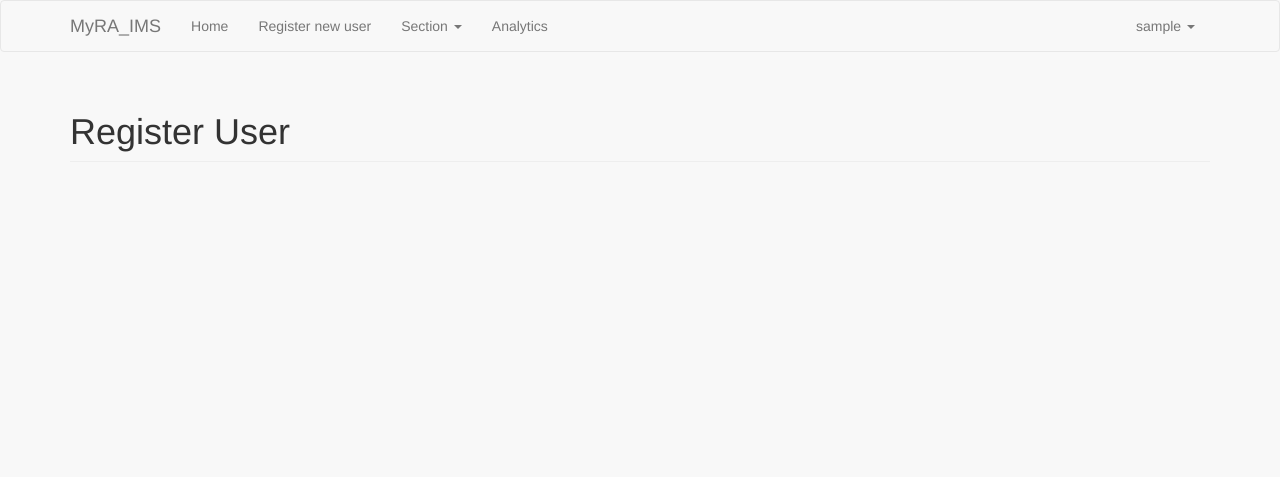
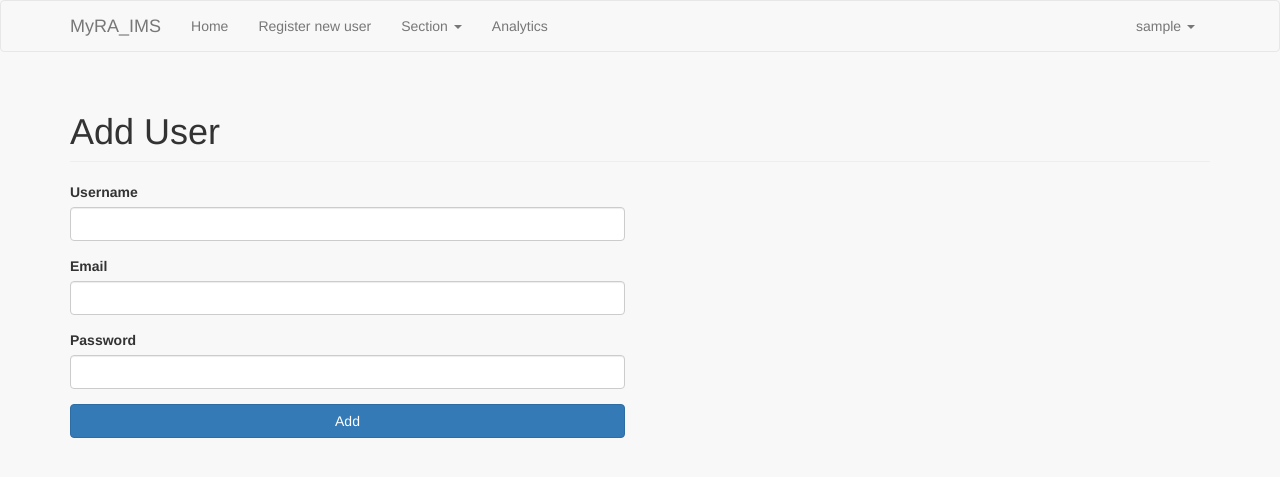
Before and after one commit to ainrz/myra_ims, a PHP site: page /register.php?source=add_user in a window 1280 px wide. Shown: the top 477 px of the page. Run offline with PHP 8.4, Linux system fonts and the light colour scheme; the visitor is signed in with stand-in values (Sample User, id 1).

Commit message:
add create, read, update, delete user feature

```diff
--- /dev/null
+++ b/includes/add_user.php
@@ -0,0 +1,87 @@
+<?php error_reporting(0); ?>
+
+<?php
+
+$message = "";
+if (isset($_POST['add'])) {
+
+	$username = $_POST['username'];
+	$email = $_POST['email'];
+	$password = $_POST['password'];
+
+	if (empty($username) || empty($email) || empty($password)) {
+
+		$message = "<p class='bg-danger'>username or email or password is empty</p>";
+	} else {
+
+		$query = "SELECT * FROM users WHERE email = '{$email}'";
+		$select_email = mysqli_query($connection, $query);
+
+		while ($row = mysqli_fetch_assoc($select_email)) {
+
+			$db_email = $row['email'];
+		}
+
+		if ($email === $db_email) {
+			$message = "<p class='bg-danger'>this email already taken</p>";
+		} else {
+
+
+			$query = "INSERT INTO users(username, email, password) ";
+			$query .= "VALUES('$username', '$email', '$password')";
+			$add_query = mysqli_query($connection, $query);
+
+			if (!$add_query) {
+				die("query failed" . mysqli_query($connection));
+			} else {
+
+				$message = "<p class='bg-danger'>user added<a href='register.php'> View user</a></p>";
+			}
+		}
+	}
+}
+
+
+
+
+
+
+
+ ?>
+
+
+
+
+
+
+
+
+
+<div class="row">
+    <div class="col-lg-12">
+        <h1 class="page-header">Add User</h1>
+    </div>
+</div>
+
+<div class="row">
+	<div class="col-lg-6">
+		<?php echo $message; ?>
+		<form action="" method="post">
+			<div class="form-group">
+				<label for="username">Username</label>
+				<input type="text" name="username" class="form-control" required>
+			</div>
+			<div class="form-group">
+				<label for="email">Email</label>
+				<input type="email" name="email" class="form-control" required>
+			</div>
+			<div class="form-group">
+				<label for="password">Password</label>
+				<input type="password" name="password" class="form-control" required>
+			</div>
+			<div class="form-group">
+				<input type="submit" name="add" class="btn btn-block btn-primary" value="Add">
+			</div>
+		</form>
+	</div>
+</div>
--- a/register.php
+++ b/register.php
@@ -5,11 +5,41 @@
 
 <div class="container">
 
-    <div class="row">
-        <div class="col-lg-12">
-            <h1 class="page-header">Register User</h1>
-        </div>
-    </div>
+
+
+	<?php
+
+	if(isset($_GET['source'])){
+
+    	$source = $_GET['source'];
+
+	}else{
+
+	    $source ='';
+	}
+	switch($source){
+	        case 'add_user';
+	        include "includes/add_user.php";
+	        break;
+
+	        case 'edit_user';
+	        include "includes/edit_user.php";
+	        break;
+
+	        case '200';
+	        echo 'nice 200';
+
+	    default:
+	        include "includes/view_all_users.php";
+	        break;
+
+	}
+
+
+
+	 ?>
+
+
 
 
 </div>
```
Also changed, not shown: includes/edit_user.php (added, +93 -0 lines), includes/view_all_users.php (added, +62 -0 lines), login.php (+38 -12 lines).
